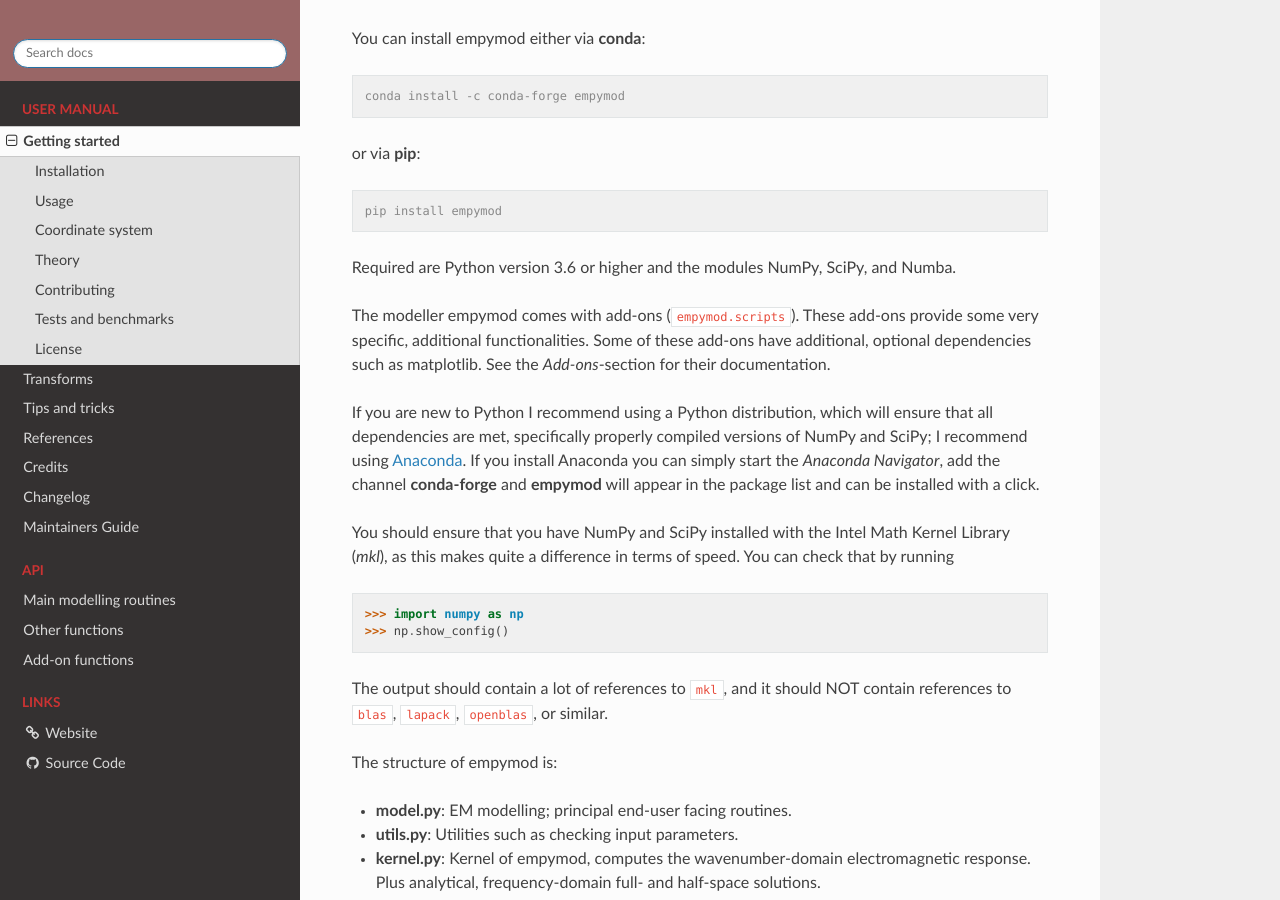
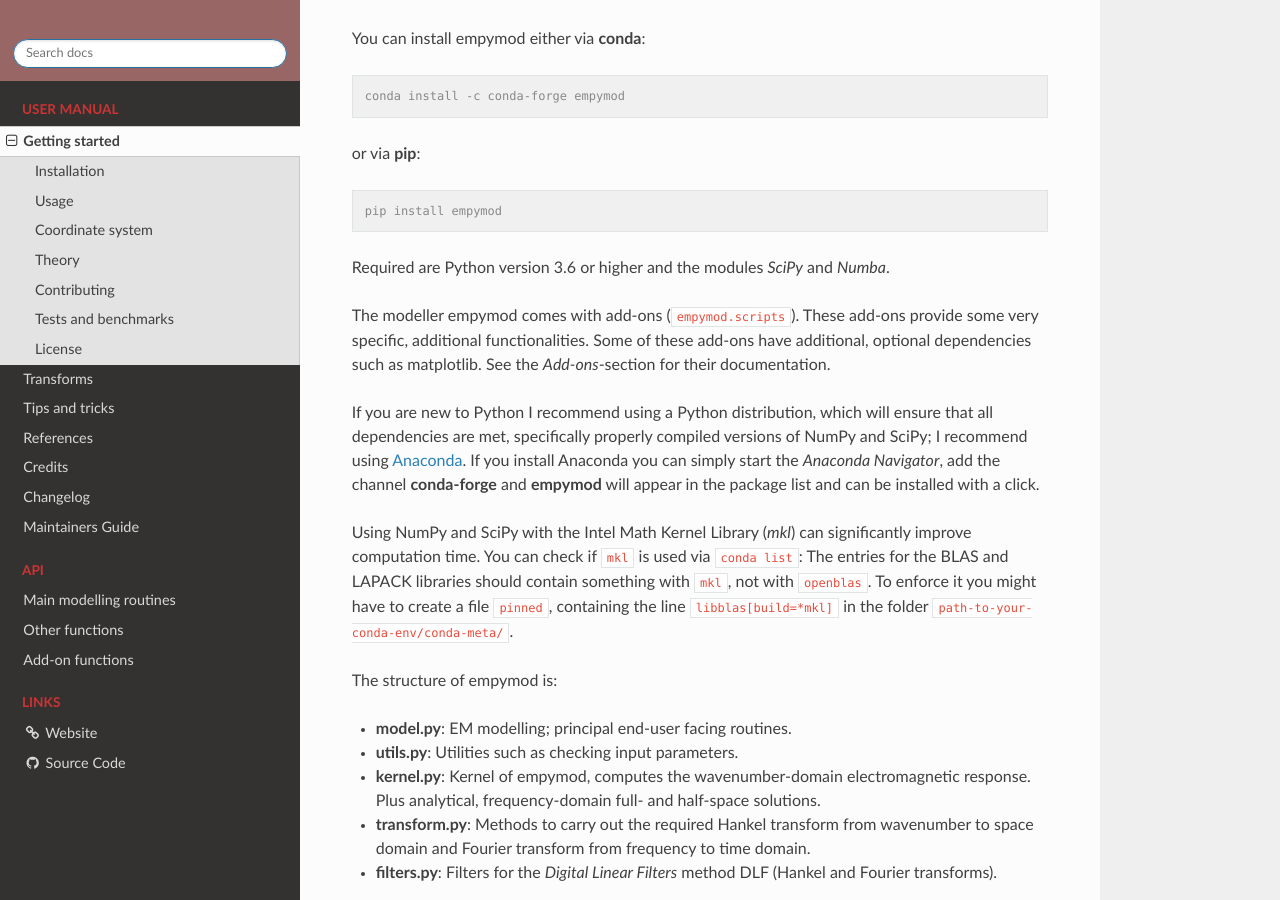
Before and after one commit to emsig/empymod, a Sphinx documentation site: the page built from docs/manual.rst, in a window 1280 px wide and 900 px high, scrolled down 236 px. Built offline with Sphinx 7.4.7 and the Read the Docs theme 2.0.0, drawn with Linux system fonts in a browser that asks for light colours; pages that are not in the unit, such as notebooks, are missing from menus; the version number could not be read and is left out.

Commit message:
Simplify requirements (#95)
* Simplify requirements (avoid duplication, numpy comes with scipy)
* Add .readthedocs.yml to MANIFEST.in
* Update mkl info
* Simplify travis

```diff
--- a/README.rst
+++ b/README.rst
@@ -128,8 +128,8 @@
 
    pip install empymod
 
-Required are Python version 3.6 or higher and the modules NumPy, SciPy, and
-Numba. Consult the installation notes in the `manual
+Required are Python version 3.6 or higher and the modules `SciPy` and `Numba`.
+Consult the installation notes in the `manual
 <https://empymod.readthedocs.io/en/stable/manual.html#installation>`_ for more
 information regarding installation and requirements.
 
--- a/docs/manual.rst
+++ b/docs/manual.rst
@@ -17,8 +17,7 @@
 
    pip install empymod
 
-Required are Python version 3.6 or higher and the modules NumPy, SciPy, and
-Numba.
+Required are Python version 3.6 or higher and the modules `SciPy` and `Numba`.
 
 The modeller empymod comes with add-ons (``empymod.scripts``). These add-ons
 provide some very specific, additional functionalities. Some of these add-ons
@@ -32,18 +31,12 @@
 simply start the *Anaconda Navigator*, add the channel **conda-forge** and
 **empymod** will appear in the package list and can be installed with a click.
 
-You should ensure that you have NumPy and SciPy installed with the Intel Math
-Kernel Library (*mkl*), as this makes quite a difference in terms of
-speed. You can check that by running
-
-.. code-block:: python
-
-    >>> import numpy as np
-    >>> np.show_config()
-
-The output should contain a lot of references to ``mkl``, and it should NOT
-contain references to ``blas``, ``lapack``, ``openblas``, or similar.
-
+Using NumPy and SciPy with the Intel Math Kernel Library (*mkl*) can
+significantly improve computation time. You can check if ``mkl`` is used via
+``conda list``: The entries for the BLAS and LAPACK libraries should contain
+something with ``mkl``, not with ``openblas``. To enforce it you might have to
+create a file ``pinned``, containing the line ``libblas[build=*mkl]`` in the
+folder ``path-to-your-conda-env/conda-meta/``.
 
 The structure of empymod is:
 
--- a/setup.py
+++ b/setup.py
@@ -26,7 +26,6 @@
         'Programming Language :: Python :: 3.8',
     ],
     install_requires=[
-        'numpy',
         'scipy>=1.0.0',
         'numba>=0.44',
     ],
```
Also changed, not shown: requirements-dev.txt (+16 -9 lines), .travis.yml, 3 other files.
